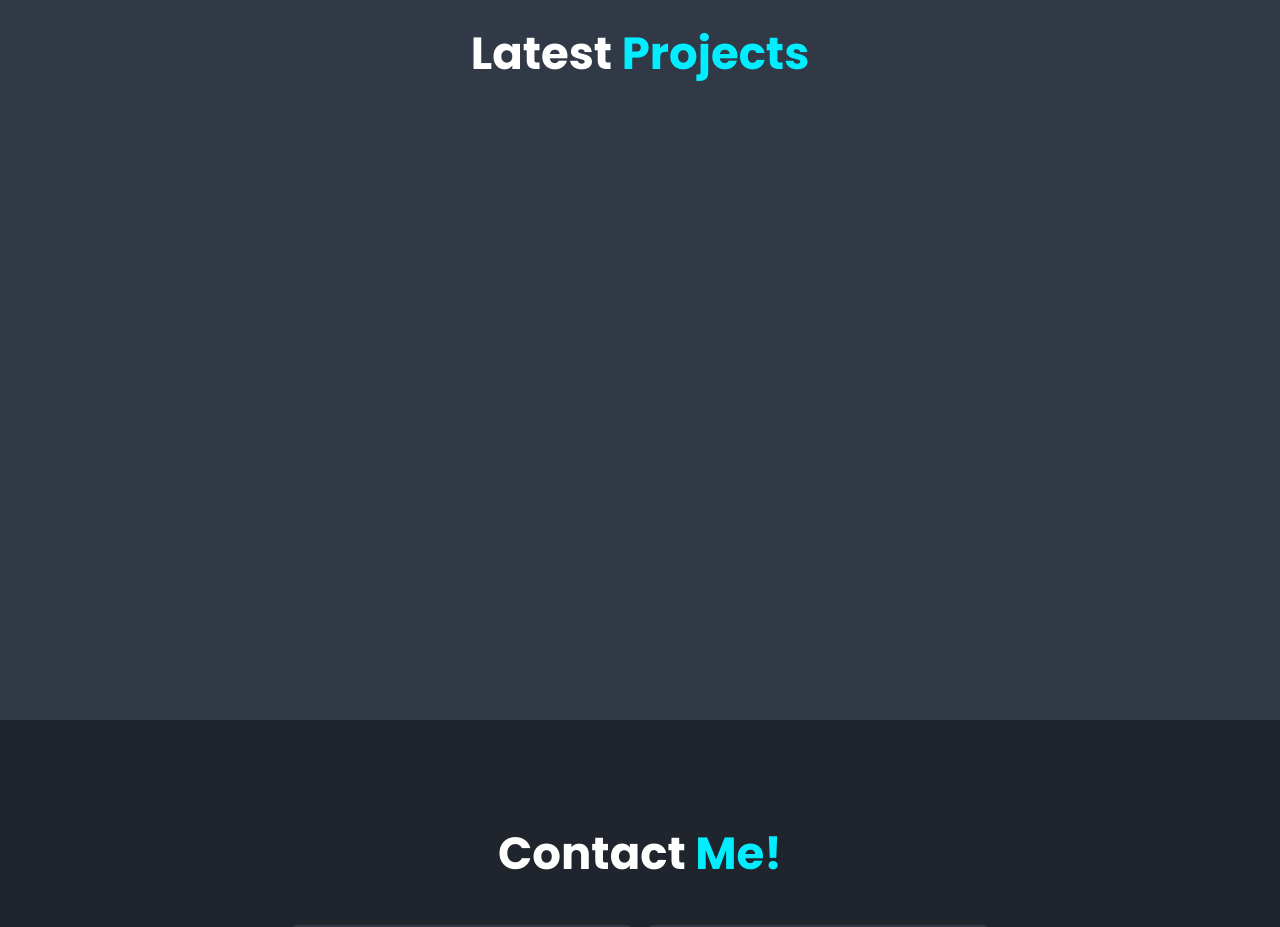
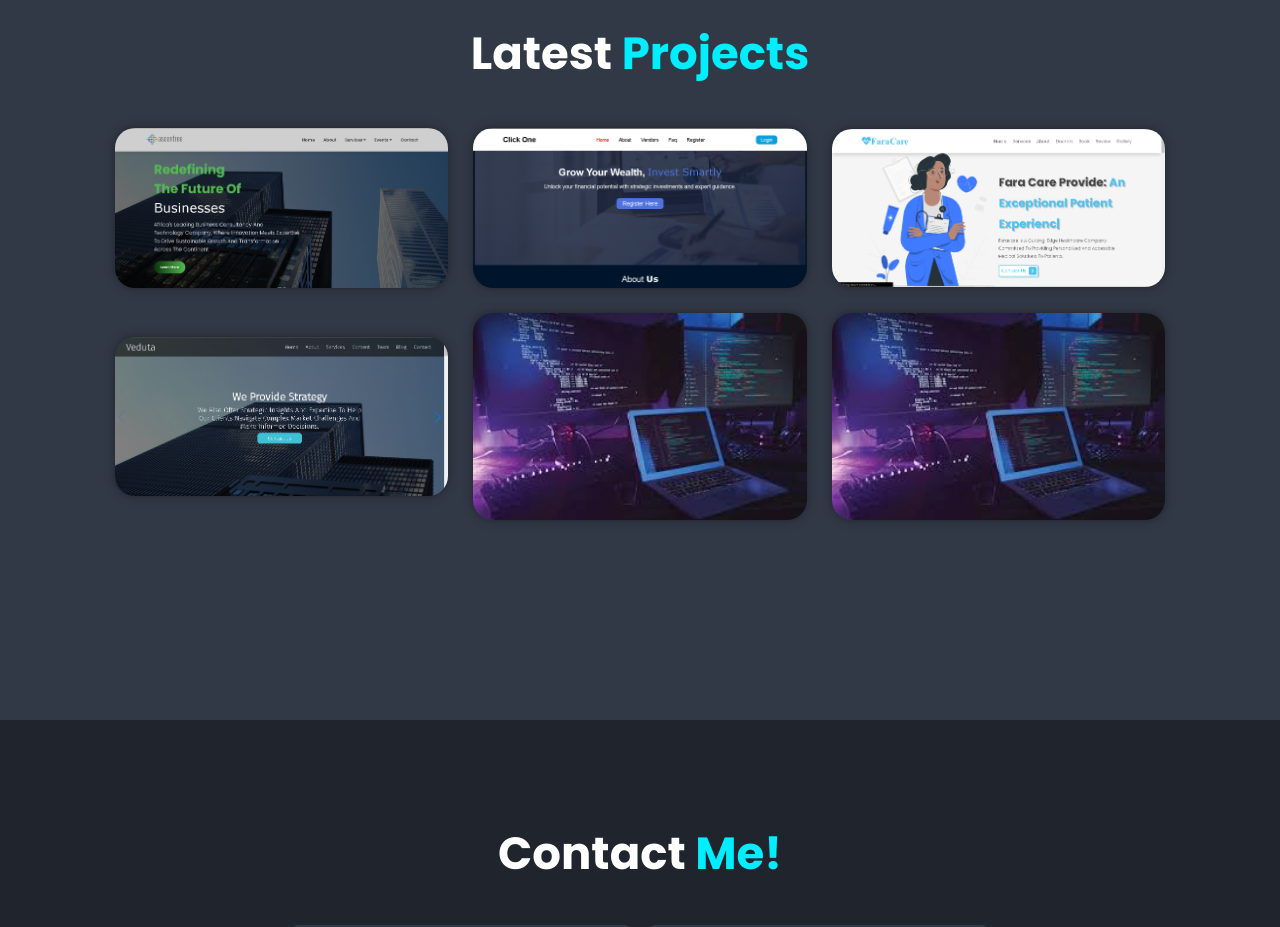
Before and after one commit to nyankno/Myportfolio, a plain HTML site: page index.html in a window 1280 px wide. Shown: the part 2480-3407 px from the top of the page. Drawn offline with nearby package versions, Linux system fonts and the light colour scheme.

Commit message:
Update index.html

```diff
--- a/index.html
+++ b/index.html
@@ -53,7 +53,7 @@
  <!--about section design-->
  <section class="about" id="about">
     <div class="about-img">
-        <img src="images/IMG_20230601_002628_078-removebg-preview.png" alt="">
+        <img src="IMG_20230601_002628_078-removebg-preview.png" alt="">
     </div>
     <div class="about-content">
         <h2 class="heading">About <span>Me</span></h2>
@@ -88,7 +88,7 @@
     <h2 class="heading">Latest <span>Projects</span></h2>
     <div class="portfolio-container">
         <div class="portfolio-box">
-            <img src="images/Ascentreeweb.png" alt="">
+            <img src="Ascentreeweb.png" alt="">
             <div class="portfolio-layer">
                 <h4>Web Design</h4>
                 <p>A Website of ASCENTREE SERVICE LIMITED, I created a visually appealing and user-friendly websites that meet the needs of its target audience.</p>
@@ -99,7 +99,7 @@
         </div>
 
         <div class="portfolio-box">
-            <img src="images/clickone.png" alt="">
+            <img src="clickone.png" alt="">
             <div class="portfolio-layer">
                 <h4>Web Application</h4>
                 <p>A Web Application, I created a visually appealing and user-friendly web applications that meet the needs of its target audience.</p>
@@ -110,7 +110,7 @@
         </div>
 
         <div class="portfolio-box">
-            <img src="images/faracare.png" alt="">
+            <img src="faracare.png" alt="">
             <div class="portfolio-layer">
                 <h4>Web Design</h4>
                 <p>A web Design, I specialize in creating visually appealing and user-friendly websites that meet the needs of its target audience.</p>
@@ -121,7 +121,7 @@
         </div>
 
         <div class="portfolio-box">
-            <img src="images/Veduta.png" alt="">
+            <img src="Veduta.png" alt="">
             <div class="portfolio-layer">
                 <h4>Web Design</h4>
                 <p>A web design, I design a  visually appealing and user-friendly websites that meet the needs of its target audience.</p>
@@ -130,7 +130,7 @@
 
 
         </div><div class="portfolio-box">
-            <img src="images/portfolio-2.jpeg" alt="">
+            <img src="portfolio-2.jpeg" alt="">
             <div class="portfolio-layer">
                 <h4>Web Design</h4>
                 <p>As a web designer, I specialize in creating visually appealing and user-friendly websites that meet the needs of its target audience.</p>
@@ -141,7 +141,7 @@
         </div>
 
         <div class="portfolio-box">
-            <img src="images/portfolio-2.jpeg" alt="">
+            <img src="portfolio-2.jpeg" alt="">
             <div class="portfolio-layer">
                 <h4>Web Design</h4>
                 <p>As a web designer, I specialize in creating visually appealing and user-friendly websites that meet the needs of its target audience.</p>
```
